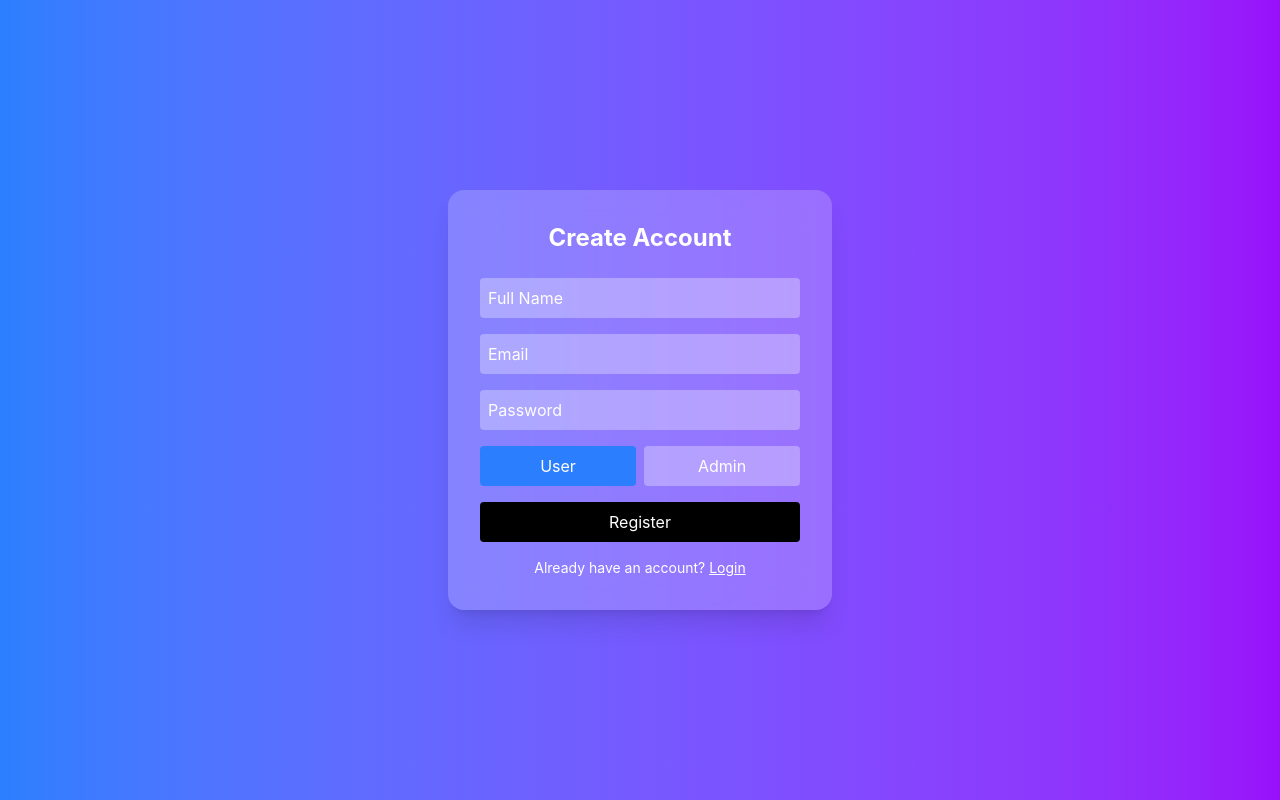
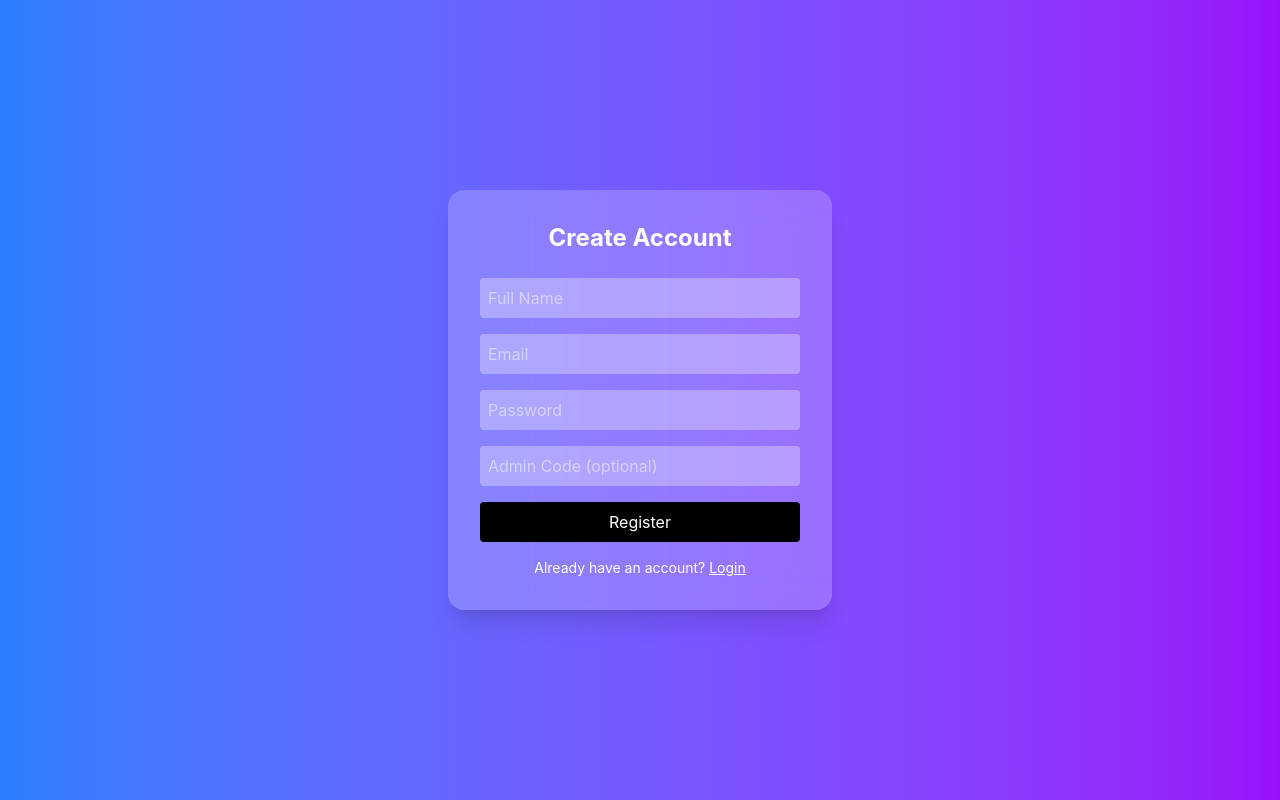
Before and after one commit to FaysalAhamad623/shop-management, a React (Vite) app: page /register in a window 1280 px wide. Built offline with nearby package versions, Linux system fonts and the light colour scheme.

Commit message:
changed login system; add admin code to login as admin ,otherwise register as user

```diff
--- a/src/pages/Login.jsx
+++ b/src/pages/Login.jsx
@@ -16,7 +16,6 @@ export default function Login() {
     setTimeout(() => {
       const users = JSON.parse(localStorage.getItem("users")) || [];
 
-      // 🔥 Find user
       const user = users.find(
         (u) => u.email === email && u.password === password
       );
@@ -27,10 +26,10 @@ export default function Login() {
         return;
       }
 
-      // 🔥 Save current user
+      // 🔥 save logged user
       localStorage.setItem("currentUser", JSON.stringify(user));
 
-      // 🔥 Role-based redirect
+      // 🔥 redirect based on role
       if (user.role === "admin") {
         navigate("/dashboard");
       } else {
@@ -38,12 +37,11 @@ export default function Login() {
       }
 
       setLoading(false);
-    }, 800);
+    }, 500);
   };
 
   return (
     <div className="min-h-screen flex items-center justify-center bg-gradient-to-r from-blue-500 to-purple-600">
-
       <div className="bg-white/20 backdrop-blur-lg shadow-xl rounded-2xl p-8 w-[350px] text-white">
 
         <h2 className="text-2xl font-bold text-center mb-6">
@@ -52,26 +50,18 @@ export default function Login() {
 
         <form onSubmit={handleLogin}>
 
-          {/* Email */}
-          <div className="mb-4">
-            <label className="text-sm">Email</label>
           <input
             type="email"
-              className="w-full p-2 mt-1 rounded bg-white/30 placeholder-white outline-none"
-              placeholder="Enter email"
+            placeholder="Email"
+            className="w-full p-2 mb-3 rounded bg-white/30 outline-none"
             onChange={(e) => setEmail(e.target.value)}
           />
-          </div>
 
-          {/* Password */}
-          <div className="mb-4">
-            <label className="text-sm">Password</label>
-
-            <div className="relative">
+          <div className="relative mb-4">
             <input
               type={showPass ? "text" : "password"}
-                className="w-full p-2 mt-1 rounded bg-white/30 placeholder-white outline-none"
-                placeholder="Enter password"
+              placeholder="Password"
+              className="w-full p-2 rounded bg-white/30 outline-none"
               onChange={(e) => setPassword(e.target.value)}
             />
 
@@ -82,37 +72,23 @@ export default function Login() {
               {showPass ? "Hide" : "Show"}
             </span>
           </div>
-          </div>
 
-          {/* Button */}
-          <button
-            className="w-full bg-black py-2 rounded hover:bg-gray-800 transition"
-          >
-            {loading ? "Logging in..." : "Login"}
+          <button className="w-full bg-black py-2 rounded">
+            {loading ? "Logging..." : "Login"}
           </button>
         </form>
 
-        {/* 🔗 Links */}
         <div className="flex justify-between mt-4 text-sm">
-
-          <span
-            onClick={() => navigate("/forgot")}
-            className="cursor-pointer underline"
-          >
+          <span onClick={() => navigate("/forgot")} className="cursor-pointer underline">
             Forgot Password?
           </span>
 
-          <span
-            onClick={() => navigate("/register")}
-            className="cursor-pointer underline"
-          >
+          <span onClick={() => navigate("/register")} className="cursor-pointer underline">
             Register
           </span>
-
         </div>
 
       </div>
-
     </div>
   );
 }
--- a/src/pages/auth/Register.jsx
+++ b/src/pages/auth/Register.jsx
@@ -9,7 +9,7 @@ export default function Register() {
     name: "",
     email: "",
     password: "",
-    role: "user",
+    adminCode: "",
   });
 
   const handleSubmit = (e) => {
@@ -17,20 +17,32 @@ export default function Register() {
 
     const users = JSON.parse(localStorage.getItem("users")) || [];
 
-    // 🔥 Check duplicate
+    // 🔥 duplicate check
     const exist = users.find((u) => u.email === form.email);
     if (exist) {
-      alert("User already exists!");
+      alert("User already exists ❌");
       return;
     }
 
-    // 🔥 Save user
-    users.push(form);
+    const ADMIN_SECRET = "1234admin";
+
+    // 🔥 role assign
+    const newUser = {
+      id: Date.now(),
+      name: form.name,
+      email: form.email,
+      password: form.password,
+      role:
+        form.adminCode === ADMIN_SECRET
+          ? "admin"
+          : "user",
+    };
+
+    users.push(newUser);
     localStorage.setItem("users", JSON.stringify(users));
 
     alert("Account created successfully 🎉");
-
-    navigate("/"); // back to login
+    navigate("/");
   };
 
   return (
@@ -47,7 +59,7 @@ export default function Register() {
           <input
             type="text"
             placeholder="Full Name"
-            className="w-full p-2 rounded bg-white/30 placeholder-white outline-none"
+            className="w-full p-2 rounded bg-white/30 outline-none"
             onChange={(e) =>
               setForm({ ...form, name: e.target.value })
             }
@@ -56,7 +68,7 @@ export default function Register() {
           <input
             type="email"
             placeholder="Email"
-            className="w-full p-2 rounded bg-white/30 placeholder-white outline-none"
+            className="w-full p-2 rounded bg-white/30 outline-none"
             onChange={(e) =>
               setForm({ ...form, email: e.target.value })
             }
@@ -65,48 +77,28 @@ export default function Register() {
           <input
             type="password"
             placeholder="Password"
-            className="w-full p-2 rounded bg-white/30 placeholder-white outline-none"
+            className="w-full p-2 rounded bg-white/30 outline-none"
             onChange={(e) =>
               setForm({ ...form, password: e.target.value })
             }
           />
 
-          {/* 🔥 Role Select */}
-          <div className="flex justify-between">
+          {/* 🔐 Admin Code */}
+          <input
+            type="text"
+            placeholder="Admin Code (optional)"
+            className="w-full p-2 rounded bg-white/30 outline-none"
+            onChange={(e) =>
+              setForm({ ...form, adminCode: e.target.value })
+            }
+          />
 
-            <button
-              type="button"
-              onClick={() => setForm({ ...form, role: "user" })}
-              className={`w-1/2 mr-2 py-2 rounded ${
-                form.role === "user"
-                  ? "bg-blue-500"
-                  : "bg-white/30"
-              }`}
-            >
-              User
-            </button>
-
-            <button
-              type="button"
-              onClick={() => setForm({ ...form, role: "admin" })}
-              className={`w-1/2 py-2 rounded ${
-                form.role === "admin"
-                  ? "bg-purple-500"
-                  : "bg-white/30"
-              }`}
-            >
-              Admin
-            </button>
-
-          </div>
-
-          <button className="w-full bg-black py-2 rounded hover:bg-gray-800 transition">
+          <button className="w-full bg-black py-2 rounded">
             Register
           </button>
 
         </form>
 
-        {/* 🔗 Login link */}
         <p className="text-sm mt-4 text-center">
           Already have an account?{" "}
           <span
```
Lines whose indentation alone changed are shown as unchanged.
